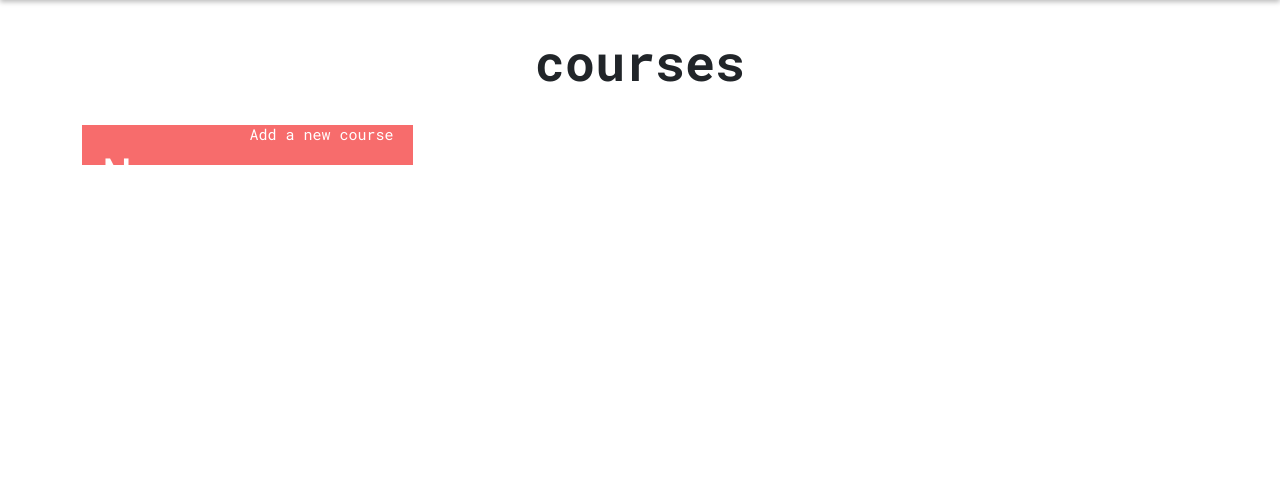
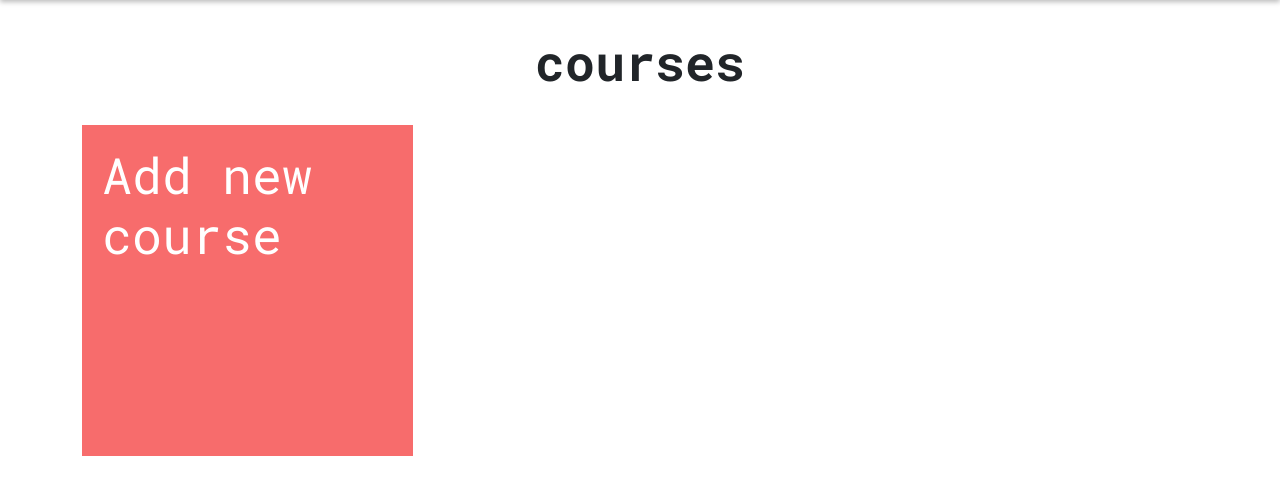
Before and after one commit to ADSteele916/nwhacks2021, a Django app: page /courses/ in a window 1280 px wide. Shown: the part 77-572 px from the top of the page. Run offline with Django 3.2, Linux system fonts and the light colour scheme; the visitor is signed in with stand-in values (Sample User, id 1); data comes from the database, SQL or seed files in the repository; grey boxes labelled with a size stand in for pictures from a placeholder-image service; data that the repository does not hold is empty; some libraries are stand-ins or nearby versions.

Commit message:
i'm literally stupid

```diff
--- a/templates/grades/assessment.html
+++ b/templates/grades/assessment.html
@@ -8,7 +8,7 @@
             </div>
         {% endfor %}
     {% endif %}
-    <div class ="text-center">
+    <div class ="extrawrapper1 text-center">
         <a class = "new-assessment" href="{% url 'grades-new-assessment' course_id bin_id %}">New Assessment</a>
     </div>
 {% endblock content %}
--- a/templates/grades/courses.html
+++ b/templates/grades/courses.html
@@ -24,10 +24,8 @@
 
             <a href="{% url 'grades-new-course'%}">
                 <div class="card-body red-card">
-                    <h2 class="card-title display-1"><strong>New</strong></h2>
-                    <p class="card-text">
-                        Add a new course
-                    </p>
+                    <img src="http://dummyimage.com/50x50/000/fff.gif&text=50x50" class="sq-setter-w"/>
+                    <h2 class="card-title display-1"><strong>Add new course</strong></h2>
                 </div>
             </a>
 
```
